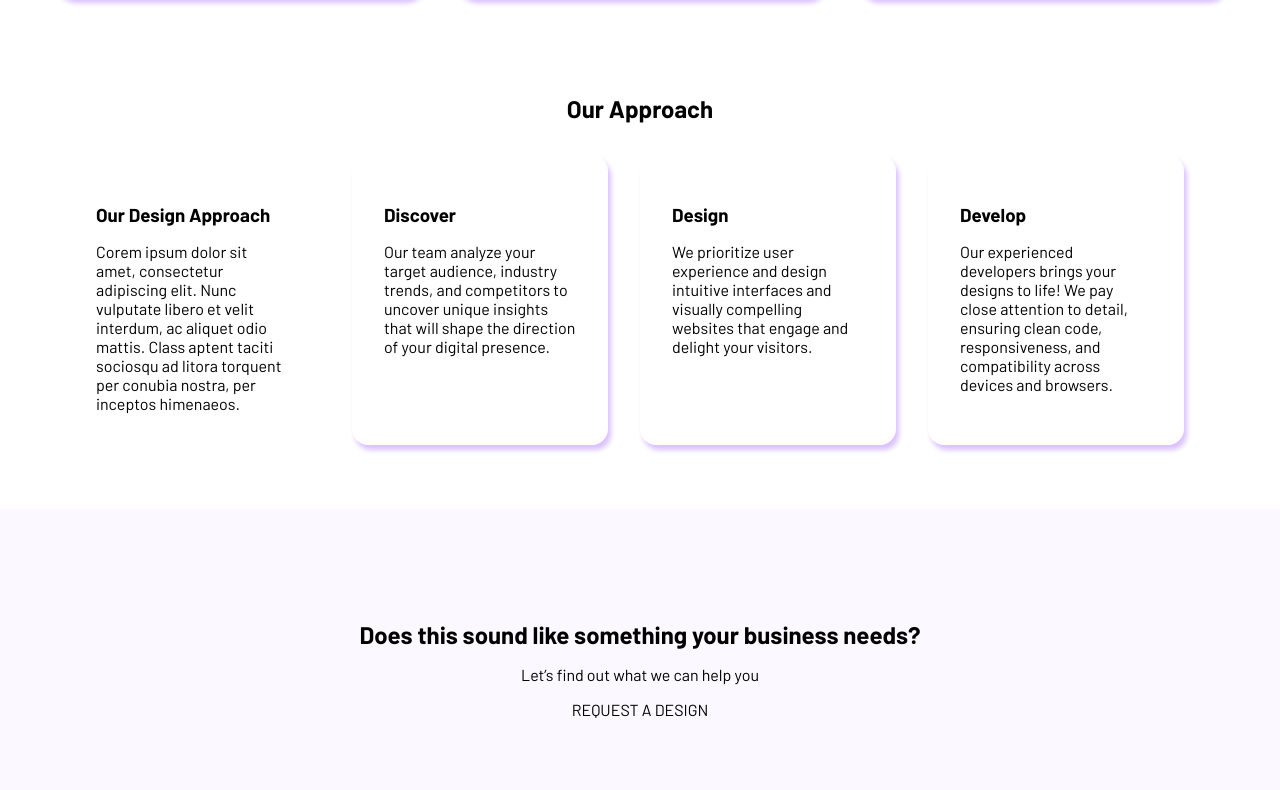
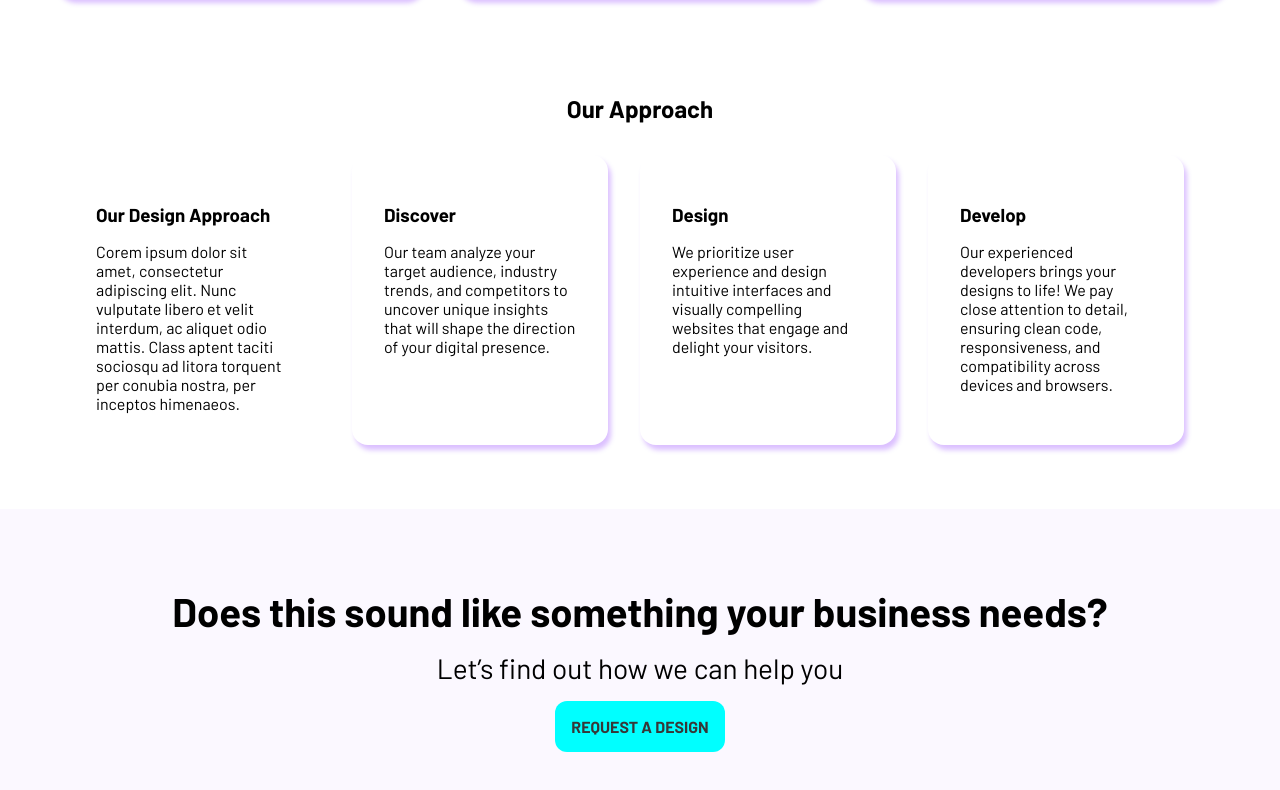
Before and after one commit to vanvisual/teamsite-frontend, a React (Create React App) app: page / in a window 1280 px wide. Shown: the part 2002-2792 px from the top of the page. Built offline with nearby package versions, Linux system fonts and the light colour scheme.

Commit message:
style findhelp component.

```diff
--- a/src/App.jsx
+++ b/src/App.jsx
@@ -14,7 +14,7 @@ function App() {
       <Routes>
         <Route path="/" element={<HomePage />} />
         <Route path="/contact" element={<Contact />} />
-         <Route path="/about" element={<AboutPage />} />
+        <Route path="/about" element={<AboutPage />} />
 
       </Routes>
       <Footer />
--- a/src/Components/FindHelp/FindHelp.jsx
+++ b/src/Components/FindHelp/FindHelp.jsx
@@ -6,8 +6,8 @@ const FindHelp = () => {
 
             <div className="findhelp">
                 <h2 className="findhelp__title">Does this sound like something your business needs?</h2>
-                <p className="findhelp__description">Let’s find out what we can help you</p>
-                <div className="findhelp__btn">REQUEST A DESIGN</div>
+                <p className="findhelp__description">Let’s find out how we can help you</p>
+                <div className="findhelp__request btn">REQUEST A DESIGN</div>
             </div>
 
         </div>
--- a/src/Components/FindHelp/FindHelp.scss
+++ b/src/Components/FindHelp/FindHelp.scss
@@ -14,4 +14,21 @@
     justify-content: center;
     align-items: center;
     gap: 1rem;
+
+    &__title {
+        font-size: $px24;
+        text-align: center;
+
+        @include tablet {
+            font-size: $px40;
+        }
+    }
+
+    &__description {
+        font-size: 1rem;
+
+        @include tablet {
+            font-size: 28px;
+        }
+    }
 }
--- a/src/Components/Header/Header.jsx
+++ b/src/Components/Header/Header.jsx
@@ -50,7 +50,7 @@ const Header = () => {
       <nav className={`navbar ${isHamburgerOpen ? 'active' : ''}`}>
         <ul className='navbar__list'>
           <li className={`navbar__item navbar__item-1 navbar__item-1`}>
-            <Link to="/contact" className="navbar__link navbar__link--request" onClick={handleNavLinkClick}>
+            <Link to="/contact" className="navbar__link navbar__link--request btn" onClick={handleNavLinkClick}>
               Request a design
             </Link>
           </li>
--- a/src/Components/Header/Header.scss
+++ b/src/Components/Header/Header.scss
@@ -138,16 +138,9 @@
             }
 
             &--request {
-
+                size: $px18;
                 color: $header-btn;
-                background-color: $header-btn-bg;
-                transition: all 0.125s ease-in-out;
-
-
-                &:hover {
-                    color: $header-btn-bg;
-                    background-color: $header-btn;
-                }
+                font-weight: 600;
             }
         }
     }
--- a/src/styles/global.scss
+++ b/src/styles/global.scss
@@ -44,3 +44,20 @@ p {
 .letter {
     transition: all 0.25s cubic-bezier(0.48, 2.06, 0.51, 0.35);
 }
+
+.btn {
+    color: $header-btn;
+    background-color: $header-btn-bg;
+    transition: all 0.125s ease-in-out;
+    size: $px18;
+    font-weight: 600;
+    text-transform: uppercase;
+    padding: 1rem;
+    border-radius: 0.75rem;
+
+
+    &:hover {
+        color: $header-btn-bg;
+        background-color: $header-btn;
+    }
+}
```
